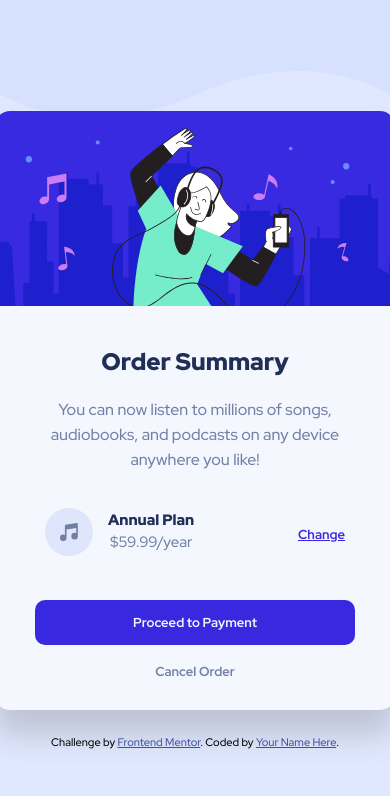
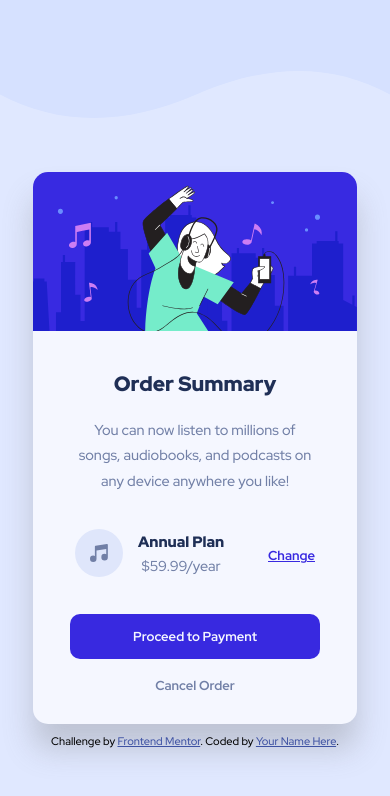
Before and after one commit to khardikk/order-summary-component-main, a plain HTML site: page index.html in a window 390 px wide. Drawn offline with Linux system fonts and the light colour scheme.

Commit message:
responsive design added

```diff
--- a/styles.css
+++ b/styles.css
@@ -117,3 +117,45 @@ button:hover{
   .change-link:hover {
     color:hsla(245, 75%, 52%, 0.693);
   }
+
+  @media (max-width: 768px) {
+    /* Media query for screens with a maximum width of 768px (typical for mobile screens) */
+    body{
+        padding: 25px;
+    }
+
+    #card {
+      width: 100%;
+      border-radius: 15px; /* Restore border-radius for mobile */
+      margin: 10px; /* Add space around the card */
+
+    }
+    h2 {
+        /* Adjust the font size of h2 using rem or em units */
+        font-size: 1.3rem;
+      }
+    .card-text {
+        /* Adjust text font size and line height using rem or em units */
+        font-size: 1rem;
+        line-height: 1.5;
+        padding-bottom: 10px;
+      }
+      p {
+        /* Adjust text font size and line height using rem or em units */
+        font-size: 0.9rem;
+        line-height: 1.8;
+        max-width: 240px;
+      }
+
+
+    button {
+      width: 100%; /* Make the button full width */
+      max-width: 250px; /* Limit the maximum width of the button */
+    }
+
+    .plan{
+        justify-content: space-between;
+    }
+
+    /* Other mobile-specific styles go here */
+  }
```
